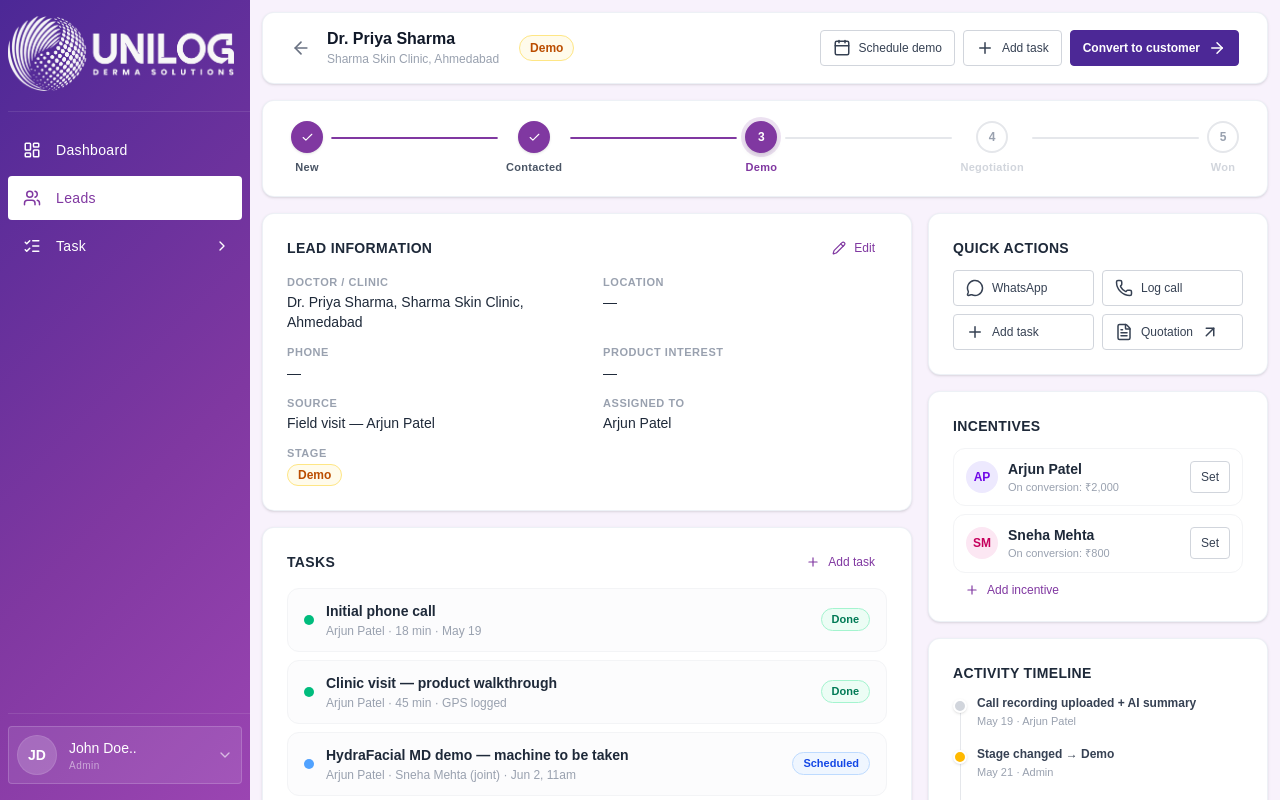
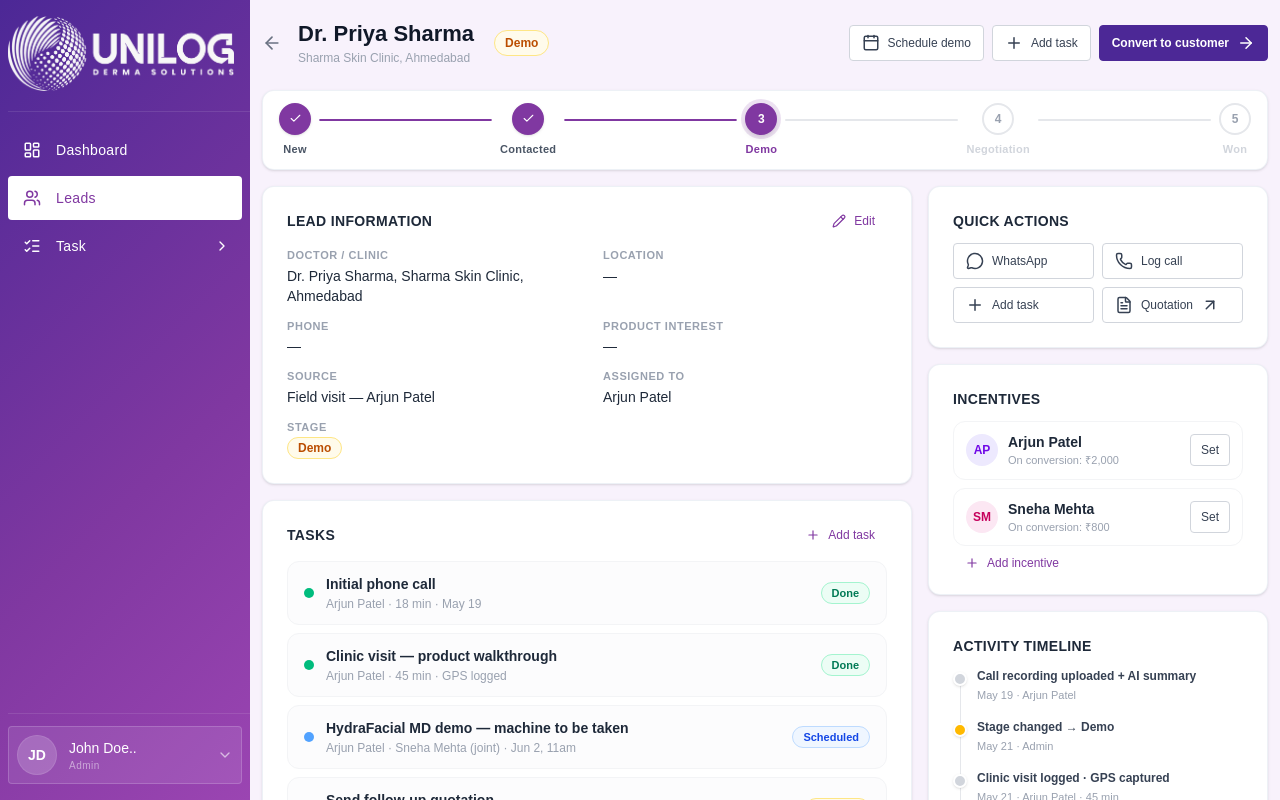
Before and after one commit to AlkamaSunasara00/glowison-erp, a Next.js app: page /leads/1 in a window 1280 px wide. Built offline with nearby package versions, Linux system fonts and the light colour scheme.

Commit message:
make changes in task page

```diff
--- a/src/components/leads/LeadDetail.jsx
+++ b/src/components/leads/LeadDetail.jsx
@@ -94,7 +94,7 @@ const LeadDetail = ({ open, onClose, lead, isPage = false }) => {
       onClick={(e) => e.stopPropagation()}
     >
         {/* ── HEADER ─────────────────────────────────────────── */}
-        <div className={isPage ? "flex items-center justify-between px-7 py-4 bg-white border border-slate-200/60 rounded-xl shadow-sm" : "flex items-center justify-between px-7 py-4 border-b border-gray-100 bg-white"}>
+        <div className={isPage ? "flex items-center justify-between py-2" : "flex items-center justify-between px-7 py-4 border-b border-gray-100 bg-white"}>
         {/* Left: identity with back navigation arrow */}
         <div className="flex items-center gap-4">
           <button
@@ -106,7 +106,7 @@ const LeadDetail = ({ open, onClose, lead, isPage = false }) => {
             <Icons name="ArrowLeft" size={20} />
           </button>
           <div>
-            <h2 className="text-base font-bold text-gray-900 leading-tight">
+            <h2 className="page-header">
               {data.name || data.doctor}
             </h2>
             <p className="text-xs text-gray-400 mt-0.5">{data.clinic}</p>
@@ -146,7 +146,7 @@ const LeadDetail = ({ open, onClose, lead, isPage = false }) => {
         </div>
 
         {/* ── STAGE PROGRESS ─────────────────────────────────── */}
-        <div className={isPage ? "px-7 py-5 bg-white border border-slate-200/60 rounded-xl shadow-sm" : "px-7 py-4 bg-gray-50/60 border-b border-gray-100"}>
+        <div className={isPage ? "px-4 py-3 bg-white border border-slate-200/60 rounded-xl shadow-sm" : "px-7 py-4 bg-gray-50/60 border-b border-gray-100"}>
           <div className="flex items-center">
             {stages.map((stage, i) => {
               const isCompleted = i < currentStageIndex;
--- a/src/components/task/AddTask.jsx
+++ b/src/components/task/AddTask.jsx
@@ -124,7 +124,7 @@ const AddTask = ({ open, onClose, isPage = false }) => {
       onClick={(e) => e.stopPropagation()}
     >
       <form onSubmit={handleSubmit} className={isPage ? "flex flex-col gap-4 w-full" : "flex h-full min-h-0 flex-col"}>
-        <div className={isPage ? "flex items-center justify-between px-6 py-4 bg-white border border-slate-200/60 rounded-xl shadow-sm" : "flex items-center justify-between px-6 py-4 border-b border-gray-100 bg-white shrink-0"}>
+        <div className={isPage ? "flex items-center justify-between py-2" : "flex items-center justify-between px-6 py-4 border-b border-gray-100 bg-white shrink-0"}>
           {/* Left: Back button + Title */}
           <div className="flex items-center gap-3">
             <button
@@ -134,7 +134,7 @@ const AddTask = ({ open, onClose, isPage = false }) => {
             >
               <Icons name="ArrowLeft" size={20} />
             </button>
-            <h2 className="text-base font-semibold text-gray-900">Add task</h2>
+            <h2 className="page-header">Add task</h2>
           </div>
 
           {/* Right: Actions */}
@@ -160,7 +160,7 @@ const AddTask = ({ open, onClose, isPage = false }) => {
         </div>
 
           {/* ── MIDDLE CONTENT ─────────────────────────────────────────── */}
-          <div className={isPage ? "grid grid-cols-1 lg:grid-cols-[1fr_288px] gap-4" : "flex-1 overflow-hidden flex min-h-0"}>
+          <div className={isPage ? "grid grid-cols-1 lg:grid-cols-[1fr_320px] gap-4" : "flex-1 overflow-hidden flex min-h-0"}>
             {/* Left: Form Fields */}
             <div className={isPage ? "bg-white border border-slate-200/60 rounded-xl p-6 shadow-sm" : "flex-1 overflow-y-auto custom-scrollbar px-6 py-5 border-r border-gray-100"}>
               <div className="space-y-5">
```
